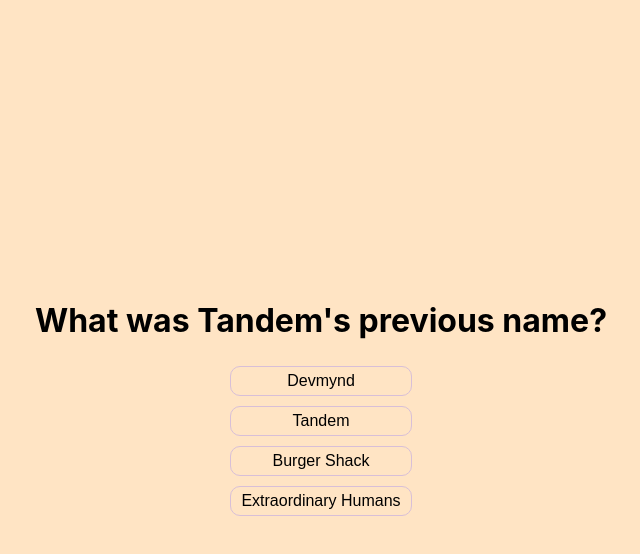
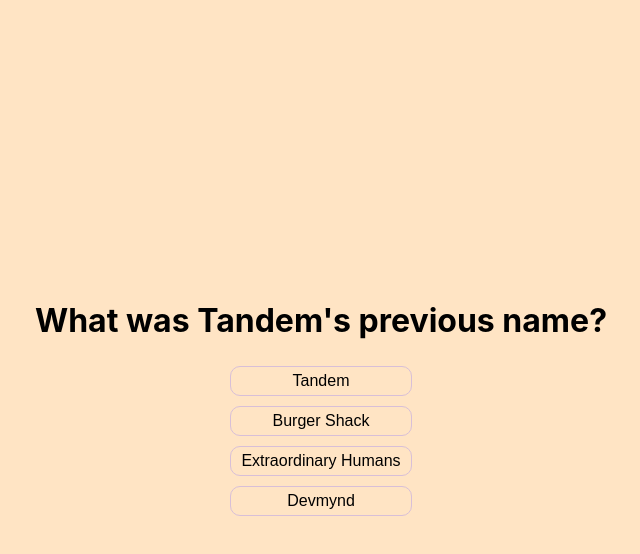
Before and after one commit to hm-factor/tandem-quiz-app, a React (Create React App) app: page / in a window 1280 px wide. Both pictures are taken after a click on the button "Begin Quiz". Shown: the top 554 px of the page, without its empty margins (319-959 px from the left). Built offline with nearby package versions, Linux system fonts and the light colour scheme.

Commit message:
answeritem component created

```diff
--- a/src/App.js
+++ b/src/App.js
@@ -1,6 +1,7 @@
 import './app.css';
 import data from './data.json';
 import { useState, useEffect } from 'react';
+import AnswerItem from './components/AnswerItem';
 
 function App() {
   const [questions, setQuestions] = useState([]);
@@ -40,14 +41,20 @@
   let currData = data[questions[count]];
 
   if (begin && currData) {
+
+    let possibleAnswers = [...currData.incorrect, currData.correct];
+
+    let answerItems = possibleAnswers.map( (data, idx) => {
+      return (
+        <AnswerItem key={idx} data={data} onClick={handleAnswer}/>
+      )
+    });
+
     return (
       <div className="App">
         <h1 className="question-item">{currData.question}</h1>
         <div className="answers-grid">
-          <button onClick={handleAnswer} className="answer-item">{currData.correct}</button>
-          <button onClick={handleAnswer} className="answer-item">{currData.incorrect[0]}</button>
-          <button onClick={handleAnswer} className="answer-item">{currData.incorrect[1]}</button>
-          <button onClick={handleAnswer} className="answer-item">{currData.incorrect[2]}</button>
+          {answerItems}
         </div>
       </div>
     );
@@ -55,7 +62,7 @@
     return (
       <div className="App">
         <h1>Congrats you win</h1>
-        <button onClick={handleBegin}>Play Again?</button>
+        {/* <button onClick={handleBegin}>Play Again?</button> */}
       </div>
     )
   } else if (!begin) {
@@ -64,6 +71,10 @@
         <button className="begin" onClick={handleBegin}>Begin Quiz</button>
       </div>
     )
+  } else {
+    return (
+      <div className="App">Loading...</div>
+    )
   }
 }
 
--- /dev/null
+++ b/src/components/AnswerItem.jsx
@@ -0,0 +1,11 @@
+const AnswerItem = (props) => {
+  console.log(props);
+
+  return (
+    <button className="answer-item" onClick={props.onClick}>
+      {props.data}
+    </button>
+  );
+};
+
+export default AnswerItem;
```
